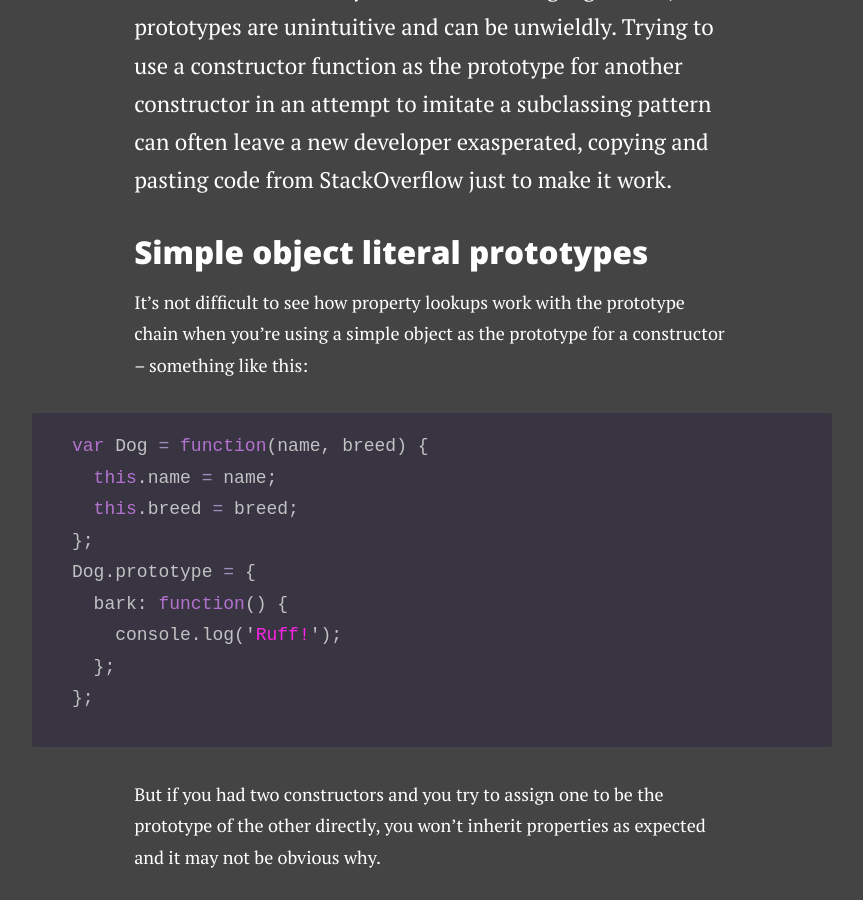
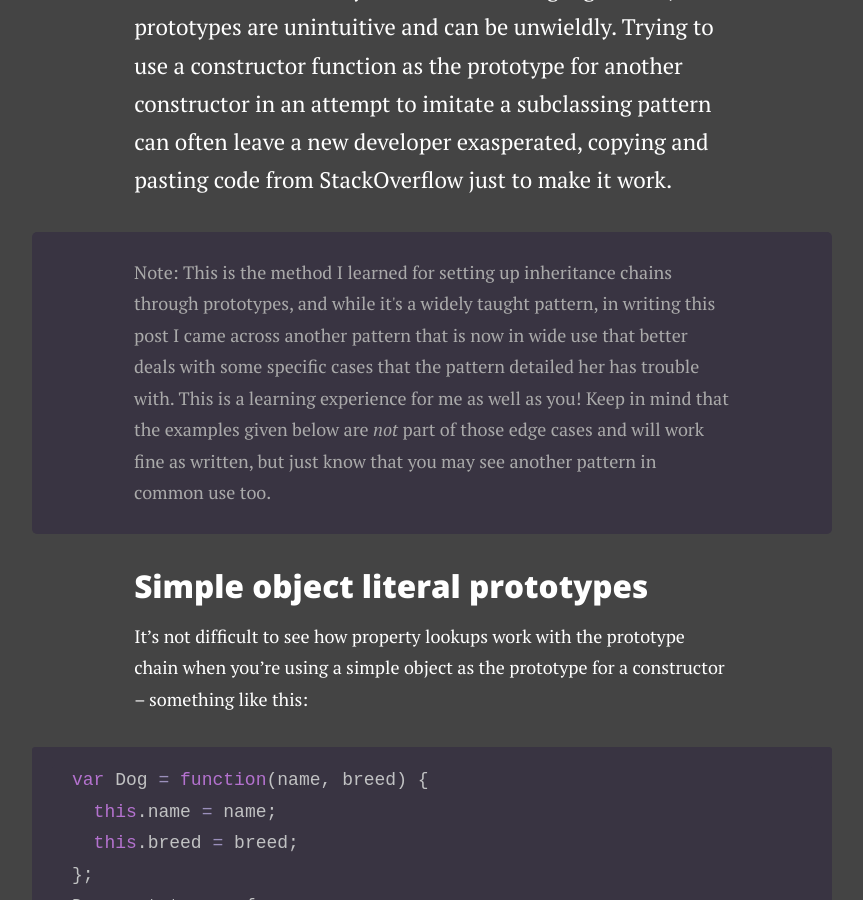
Before and after one commit to TheRealest/therealest.github.io, a Jekyll site: the page built from _posts/2015-04-22-pseudo-classical-inheritance-with-prototypes.md, in a window 1280 px wide and 900 px high, scrolled down 658 px. Shown: the whole window, without its empty margins (208-1071 px from the left). Built offline with Jekyll 4.4.1, drawn with Linux system fonts in a browser that asks for light colours; nearby versions of some CDN libraries; Markdown is read by kramdown in place of the engine named in the settings.

Commit message:
added note to pseudoclassical inheritance post

```diff
--- a/_posts/2015-04-22-pseudo-classical-inheritance-with-prototypes.md
+++ b/_posts/2015-04-22-pseudo-classical-inheritance-with-prototypes.md
@@ -3,6 +3,8 @@
 date: 2015-04-22
 ---
 <p class="intro"><span class="dropcap">P</span>rototypal inheritance is a major sticking point for many when learning Javascript. Compared to a classical inheritance system like most languages have, prototypes are unintuitive and can be unwieldly. Trying to use a constructor function as the prototype for another constructor in an attempt to imitate a subclassing pattern can often leave a new developer exasperated, copying and pasting code from StackOverflow just to make it work.</p>
+
+<p class="note">Note: This is the method I learned for setting up inheritance chains through prototypes, and while it's a widely taught pattern, in writing this post I came across another pattern that is now in wide use that better deals with some specific cases that the pattern detailed her has trouble with. This is a learning experience for me as well as you! Keep in mind that the examples given below are <em>not</em> part of those edge cases and will work fine as written, but just know that you may see another pattern in common use too.</p>
 
 ### Simple object literal prototypes
 
```
